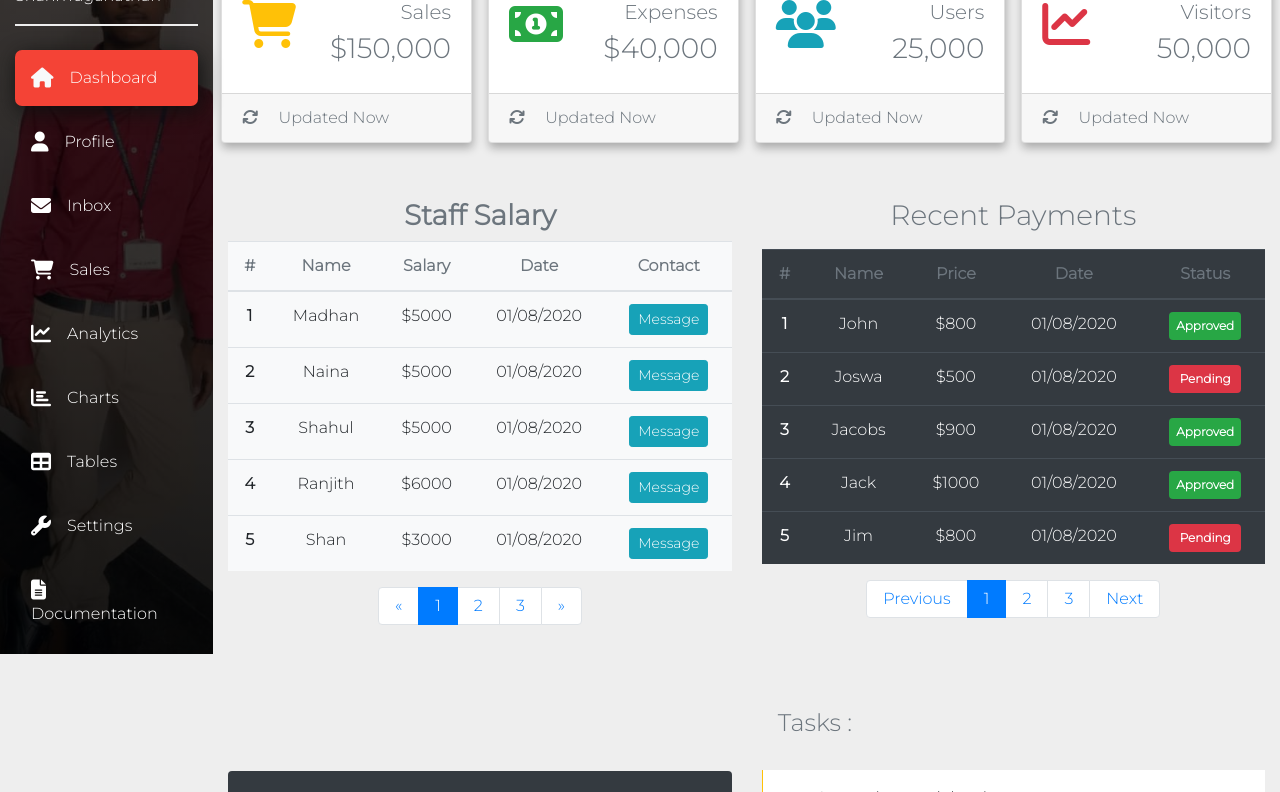
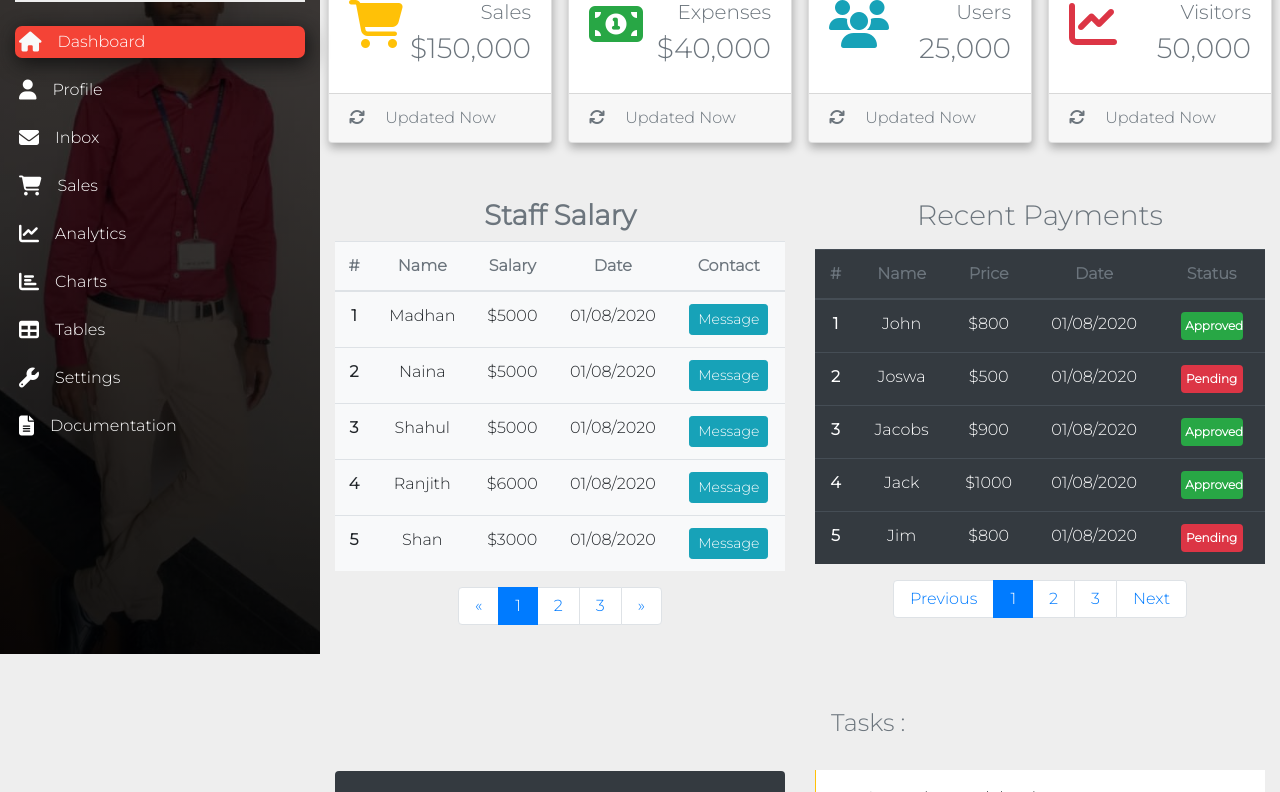
Before and after one commit to Shanmuganathanb/Dashboard_1, a plain HTML site: page index.html in a window 1280 px wide. Shown: the part 146-938 px from the top of the page. Drawn offline with nearby package versions, Linux system fonts and the light colour scheme.

Commit message:
Add files via upload
Fixed view

```diff
--- a/index.html
+++ b/index.html
@@ -23,7 +23,7 @@
             <div class="container-fluid">
                 <div class="row">
                     <!-- Sidebar -->
-                    <div class="col-xl-2 col-lg-3 col-md-4 fixed-top sidebar">
+                    <div class="col-lg-3 col-md-4 fixed-top sidebar">
                         <a href="#" class="navbar-brand text-white d-block mx-auto
                         text-center py-3 mb-3 bottom-border">
                         <strong>Skill Safari</strong></a>
@@ -34,38 +34,38 @@
                         </div>
                         <!-- Sidebar Nav-items -->
                         <ul class="navbar-nav flex-column mt-4">
-                            <li class="nav-item"><a href="#" class="nav-link sidebar-link text-white p-3 mb-2 active">
+                            <li class="nav-item"><a href="#" class="nav-link sidebar-link text-white p-1 mb-3 active">
                                 <i class="fas fa-home text-light fa-lg mr-3"></i>Dashboard
                             </a></li>
-                            <li class="nav-item"><a href="#" class="nav-link sidebar-link text-white p-3 mb-2">
+                            <li class="nav-item"><a href="#" class="nav-link sidebar-link text-white p-1 mb-3">
                                 <i class="fas fa-user text-white fa-lg mr-3"></i>Profile
                             </a></li>
-                            <li class="nav-item"><a href="#" class="nav-link sidebar-link text-white p-3 mb-2">
+                            <li class="nav-item"><a href="#" class="nav-link sidebar-link text-white p-1 mb-3">
                                 <i class="fas fa-envelope text-white fa-lg mr-3"></i>Inbox
                             </a></li>
-                            <li class="nav-item"><a href="#" class="nav-link sidebar-link text-white p-3 mb-2">
+                            <li class="nav-item"><a href="#" class="nav-link sidebar-link text-white p-1 mb-3">
                                 <i class="fas fa-shopping-cart text-white fa-lg mr-3"></i>Sales
                             </a></li>
-                            <li class="nav-item"><a href="#" class="nav-link sidebar-link text-white p-3 mb-2">
+                            <li class="nav-item"><a href="#" class="nav-link sidebar-link text-white p-1 mb-3">
                                 <i class="fas fa-chart-line text-white fa-lg mr-3"></i>Analytics
                             </a></li>
-                            <li class="nav-item"><a href="#" class="nav-link sidebar-link text-white p-3 mb-2">
+                            <li class="nav-item"><a href="#" class="nav-link sidebar-link text-white p-1 mb-3">
                                 <i class="fas fa-chart-bar text-white fa-lg mr-3"></i>Charts
                             </a></li>
-                            <li class="nav-item"><a href="#" class="nav-link sidebar-link text-white p-3 mb-2">
+                            <li class="nav-item"><a href="#" class="nav-link sidebar-link text-white p-1 mb-3">
                                 <i class="fas fa-table text-white fa-lg mr-3"></i>Tables
                             </a></li>
-                            <li class="nav-item"><a href="#" class="nav-link sidebar-link text-white p-3 mb-2">
+                            <li class="nav-item"><a href="#" class="nav-link sidebar-link text-white p-1 mb-3">
                                 <i class="fas fa-wrench text-white fa-lg mr-3"></i>Settings
                             </a></li>
-                            <li class="nav-item"><a href="#" class="nav-link sidebar-link text-white p-3 mb-2">
+                            <li class="nav-item"><a href="#" class="nav-link sidebar-link text-white p-1 mb-3">
                                 <i class="fas fa-file-alt text-white fa-lg mr-3"></i>Documentation
                             </a></li>
                         </ul>
                     </div>
 
                     <!-- Main Navbar -->
-                    <div class="col-xl-10 col-lg-9 col-md-8 fixed-top py-3 ml-auto bg-dark top-navbar">
+                    <div class=" col-lg-9 col-md-8 fixed-top py-3 ml-auto bg-dark top-navbar">
                         <div class="row align-items-center">
                             <!-- Title -->
                             <div class="col-md-4">
@@ -132,7 +132,7 @@
     <section id="Cards">
       <div class="container-fluid" >
         <div class="row">
-          <div class="col-xl-10 col-lg-9 col-md-8 ml-auto">
+          <div class=" col-lg-9 col-md-8 ml-auto">
             <div class="row pt-md-5 mt-md-3 mb-5">
                 <div class="col-xl-3 col-sm-6 p-2">
                     <div class="card design">
@@ -212,7 +212,7 @@
     <section id="Tables">
         <div class="container-fluid">
             <div class="row mb-5">
-                <div class="col-xl-10 col-lg-9 col-md-8 ml-auto">
+                <div class=" col-lg-9 col-md-8 ml-auto">
                     <div class="row">
                         <div class="col-xl-6 col-12 mb-4 mb-xl-1">
                             <h3 class="text-muted text-center"><strong>Staff Salary</strong></h3>
@@ -374,7 +374,7 @@
     <section id="Conv-Task">
         <div class="container-fluid">
             <div class="row">
-                <div class="col-xl-10 col-lg-9 col-md-8 ml-auto">
+                <div class=" col-lg-9 col-md-8 ml-auto">
                     <div class="row mb-4 align-items-center ">
                         <!-- Conversion Rates -->
                         <div class="col-xl-6 col-12 mb-4 mb-xl-0">
@@ -493,7 +493,7 @@
     <section id="Act-Quick">
         <div class="container-fluid">
             <div class="row">
-                <div class="col-xl-10 col-lg-9 col-md-8 ml-auto">
+                <div class=" col-lg-9 col-md-8 ml-auto">
                     <div class="row align-items-center mb-5">
                         <div class="col-xl-7">
                             <h4 class="text-muted mb-4">Recent Customer Activities</h4>
@@ -641,7 +641,7 @@
     <footer>
         <div class="container-fluid">
             <div class="row">
-                <div class="col-xl-10 col-lg-9 col-md-8 ml-auto">
+                <div class=" col-lg-9 col-md-8 ml-auto">
                     <div class="row  border-top pt-2 ">
                         <div class="col-xl-6 col-12 text-center">
                             <ul class="list-inlne">
```
